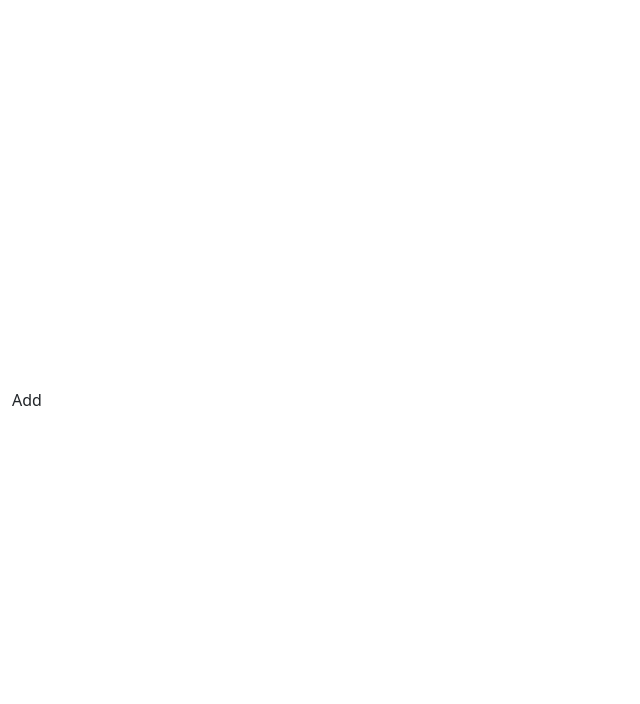
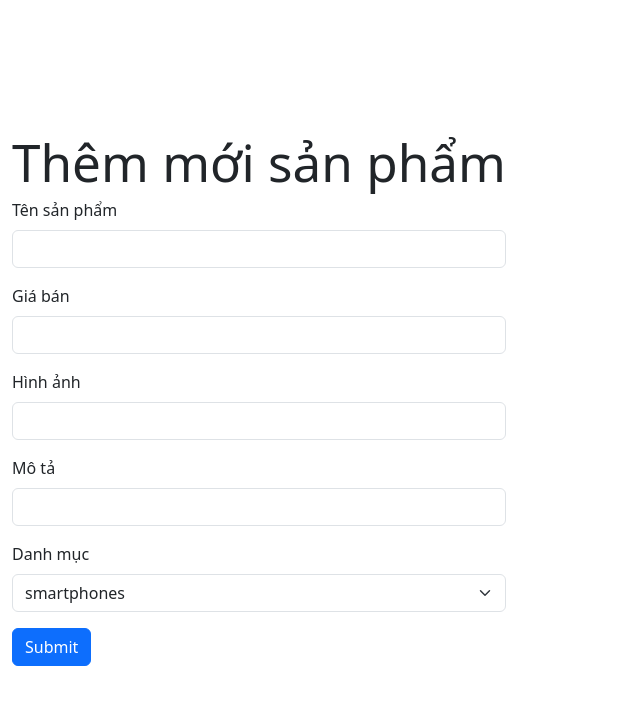
Before and after one commit to chinhpd5/WEB502_SP25, a React (Vite) app in the folder wd19319/: page /admin/product/add in a window 1280 px wide. Shown: the top 704 px of the page, without its empty margins (0-640 px from the left). Built offline with nearby package versions, Linux system fonts and the light colour scheme; the HTML template or start-up script is replaced by a standard one.

Commit message:
giao diện thêm mới

```diff
--- a/wd19319/src/App.tsx
+++ b/wd19319/src/App.tsx
@@ -3,9 +3,9 @@ import Home from "./pages/Home";
 import Products from "./pages/Products";
 import LayoutClient from "./pages/layouts/LayoutClient";
 import ProductDetail from "./pages/ProductDetail";
-import LayoutAmin from "./pages/layouts/LayoutAmin";
 import List from "./pages/product/List";
 import Add from "./pages/product/Add";
+import LayoutAdmin from "./pages/layouts/LayoutAdmin";
 
 function App() {
 
@@ -22,7 +22,7 @@ function App() {
           <Route path="about" element={<h1>About</h1>}/>
         </Route>
 
-        <Route path="/admin" element={<LayoutAmin/>}>
+        <Route path="/admin" element={<LayoutAdmin/>}>
           <Route path="product" element={<List/>}/>
           <Route path="product/add" element={<Add/>}/>
         </Route>
--- a/wd19319/src/pages/layouts/LayoutAmin.tsx
+++ b/wd19319/src/pages/layouts/LayoutAdmin.tsx
@@ -1,7 +1,7 @@
 import React from 'react'
 import { Outlet } from 'react-router-dom'
 
-function LayoutAmin() {
+function LayoutAdmin() {
   return (
     <div className='container'>
       <Outlet/>
@@ -9,4 +9,4 @@ function LayoutAmin() {
   )
 }
 
-export default LayoutAmin
+export default LayoutAdmin
--- a/wd19319/src/pages/product/Add.tsx
+++ b/wd19319/src/pages/product/Add.tsx
@@ -1,9 +1,56 @@
-import React from 'react'
+import React from "react";
 
 function Add() {
   return (
-    <div>Add</div>
-  )
+    <div>
+      <h1>Thêm mới sản phẩm</h1>
+
+      <form>
+        <div className="mb-3">
+          <label htmlFor="title" className="form-label">
+            Tên sản phẩm
+          </label>
+          <input type="text" className="form-control" id="title" />
+        </div>
+
+        <div className="mb-3">
+          <label htmlFor="price" className="form-label">
+            Giá bán
+          </label>
+          <input type="number" className="form-control" id="price" />
+        </div>
+
+        <div className="mb-3">
+          <label htmlFor="thumbnail" className="form-label">
+            Hình ảnh
+          </label>
+          <input type="text" className="form-control" id="thumbnail" />
+        </div>
+
+        <div className="mb-3">
+          <label htmlFor="description" className="form-label">
+            Mô tả
+          </label>
+          <input type="text" className="form-control" id="description" />
+        </div>
+
+        <div className="mb-3">
+          <label htmlFor="category" className="form-label">
+            Danh mục
+          </label>
+          <select className="form-select" >
+            <option value={'smartphones'}>smartphones</option>
+            <option value={'laptops'}>laptops</option>
+            <option value={'fragrances'}>fragrances</option>
+          </select>
+        </div>
+
+        <button type="submit" className="btn btn-primary">
+          Submit
+        </button>
+      </form>
+    </div>
+  );
 }
 
-export default Add
+export default Add;
```
